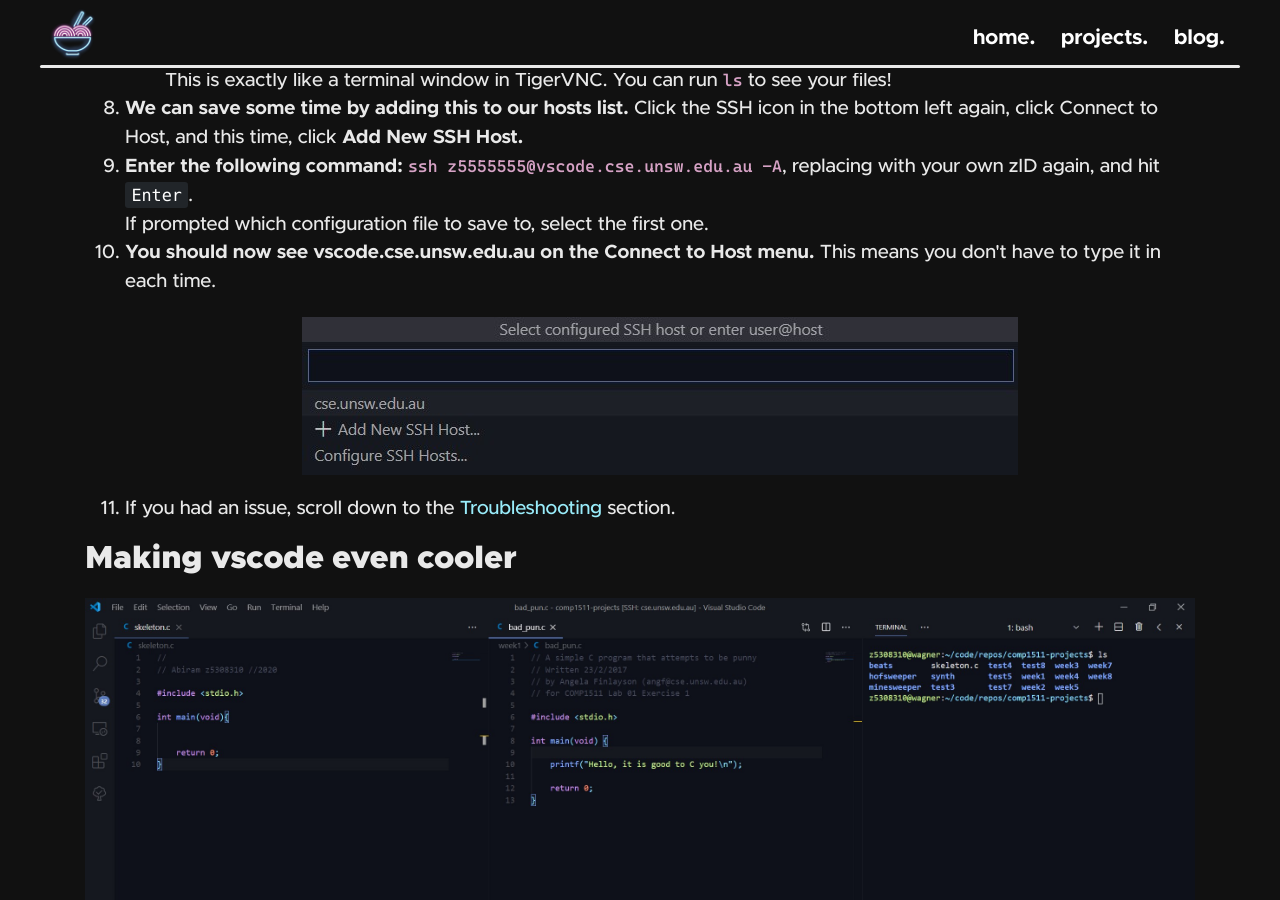
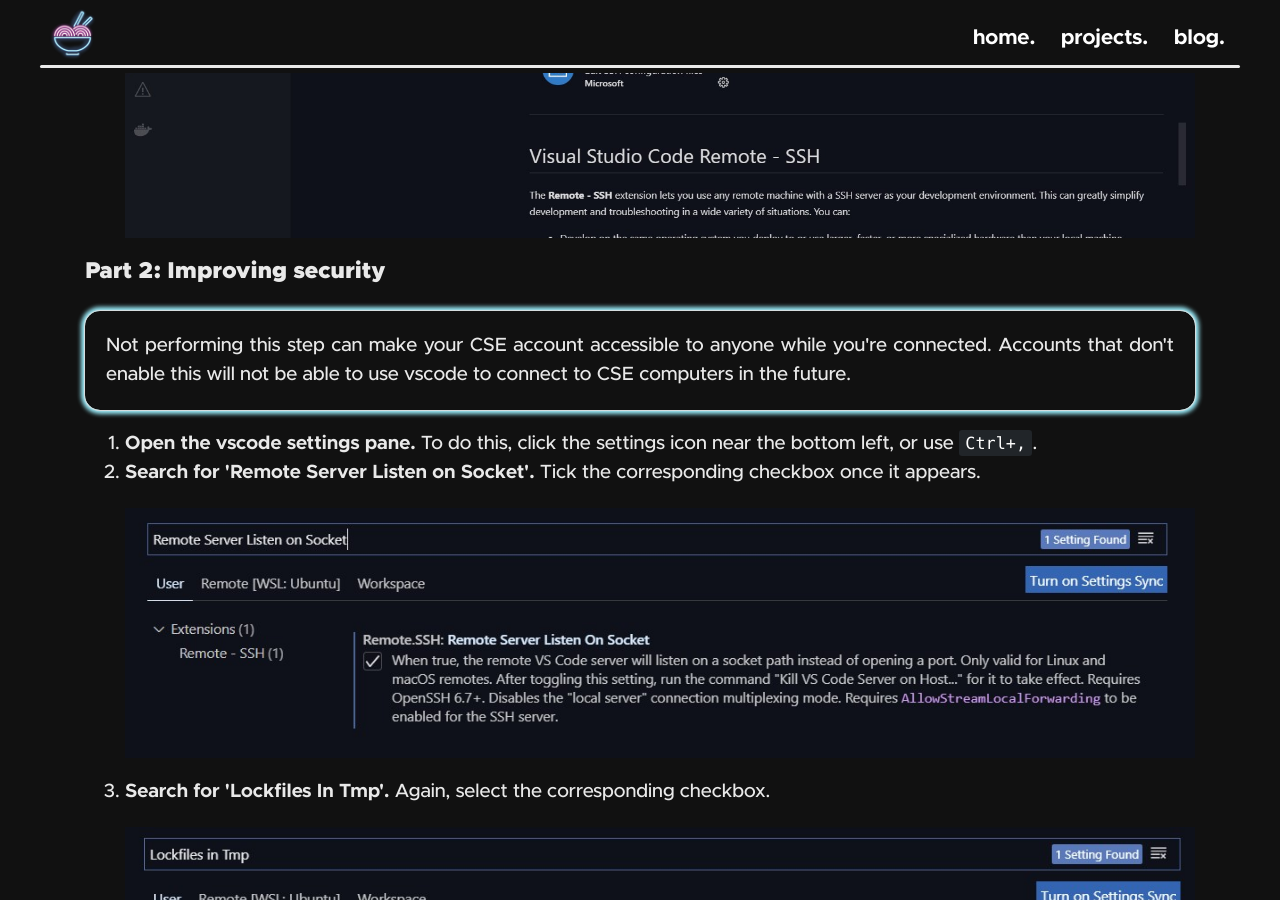
Before and after one commit to jeffreydyao/abiramen.github.io, a Jekyll site: the page built from _posts/2020-09-18-vscode-and-cse.html, in a window 1280 px wide and 900 px high, scrolled down 2547 px. Built offline with Jekyll 4.4.1, drawn with Linux system fonts in a browser that asks for light colours; nearby versions of some CDN libraries; comment, search, counter and statistics services are not loaded; some of the changed text lies outside the part shown.

Commit message:
Update guide to address recent vulnerability

```diff
--- a/_posts/2020-09-18-vscode-and-cse.html
+++ b/_posts/2020-09-18-vscode-and-cse.html
@@ -3,13 +3,16 @@
 short: cse-setup
 title: vscode and cse
 time: 13 April 2020
-last-update: 19 September 2020
+last-update: 29 October 2020
 layout: post
 tags: unsw-cse guide vscode
 desc: If you're here, you're most likely a CSE student, or you're taking a CSE course. The goal of this post is to introduce you to Visual Studio Code, and SSH! There's also a fun bonus section if you make it to the end. :)
 ---
 <p>
     Hi there! If you're new here, welcome to CSE! We're going to be setting up vscode to communicate with CSE computers.
+    <br>
+    If you followed an older version of this guide and are here to fix your connection's security, please
+    <a href="#security">click here</a>. Otherwise, continue on :)
 </p>
 
 <h2>Why are we doing this?</h2>
@@ -61,18 +64,44 @@
     <br><br>
     Luckily for us, vscode has a way to use SSH to allow you to edit files and run commands on other computers.
 </p>
-
+<div class="alert">
+    If you're on macOS, use <kbd>Cmd</kbd> instead of <kbd>Ctrl</kbd>.
+</div>
+<h3>Part 1: Getting started</h3>
 <ol>
     <li><strong>Open vscode.</strong></li>
     <li><strong>Open the Extensions menu.</strong> You can access it using <kbd>Ctrl+Shift+X</kbd>.</li>
     <li><strong>Search for and install the Remote-SSH extension.</strong> Once this is done, you might be prompted to
-        reload the window.</li>
+        reload the window.
+    <img style="max-width:100%" src="/assets/images/blog/cse-setup/ssh-extension.jpg" alt="Install the SSH extension." />
+    </li>
+</ol>
+
+<h3 id="security">Part 2: Improving security</h3>
+<div class="alert">Not performing this step can make your CSE account accessible to anyone while you're connected.
+    Accounts
+    that don't enable this will not be able to use vscode to connect to CSE computers in the future.</div>
+<ol>
+    <li><strong>Open the vscode settings pane.</strong> To do this, click the settings icon near the bottom left, or
+        use <kbd>Ctrl+,</kbd>.</li>
+    <li>
+        <strong>Search for 'Remote Server Listen on Socket'.</strong> Tick the corresponding checkbox once it
+        appears.
+        <img style="max-width:100%" src="/assets/images/blog/cse-setup/socket.jpg" alt="Enable the Remote Server Listen on Socket option" />
+    </li>
+    <li>
+        <strong>Search for 'Lockfiles In Tmp'.</strong> Again, select the corresponding checkbox.
+        <img style="max-width:100%" src="/assets/images/blog/cse-setup/lockfiles.jpg" alt="Lockfiles In Tmp" />
+    </li>
+</ol>
+<p>Congrats! You're now safer from nefarious hackers, or inadvertent intruders.</p>
+<h3>Part 3: Logging in </h3>
+<ol>
     <li>
         <strong>Open the Remote-SSH menu.</strong> This can be done by clicking this button <img
             src="/assets/images/blog/cse-setup/ssh-icon.jpg" alt="SSH icon" /> in the bottom left. The menu should look
         like this:<br>
-        <img style="max-width:100%" src="/assets/images/blog/cse-setup/ssh-menu.jpg"
-            alt="SSH menu" />
+        <img style="max-width:100%" src="/assets/images/blog/cse-setup/ssh-menu.jpg" alt="SSH menu" />
     </li>
     <li>
         <strong>Click Connect to Host.</strong> In the field that shows up, type in
@@ -101,8 +130,7 @@
         <strong>You should now see vscode.cse.unsw.edu.au on the Connect to Host menu.</strong> This means you don't
         have to
         type it in each time.
-        <img style="max-width:100%"  src="/assets/images/blog/cse-setup/ssh-menu-2.jpg"
-            alt="SSH menu" />
+        <img style="max-width:100%" src="/assets/images/blog/cse-setup/ssh-menu-2.jpg" alt="SSH menu" />
     </li>
     <li>
         If you had an issue, scroll down to the <a href="#troubleshooting"
@@ -110,9 +138,9 @@
         section.
     </li>
 </ol>
+
 <h2>Making vscode even cooler</h2>
-<img style="max-width:100%"  src="/assets/images/blog/cse-setup/vscode.jpg"
-    alt="My vscode over SSH" />
+<img style="max-width:100%" src="/assets/images/blog/cse-setup/vscode.jpg" alt="My vscode over SSH" />
 <h3>Editor rulers</h3>
 <p>The COMP1511 style guide requires you to make sure your lines of code aren't longer than 80 characters (and
     it's good
@@ -150,7 +178,7 @@
 <p>vscode has heaps of themes and extensions. Some which I use:</p>
 <ul>
     <li><strong>C/C++ Snippets.</strong> Occasionally saves time with suggestions. Make sure to install from your
-    Remote-SSH window.</li>
+        Remote-SSH window.</li>
     <li><strong>Material Icon Theme.</strong></li>
     <li><strong>Dainty and Dainty - Material Theme.</strong> I personally use Dainty - Material Theme Ocean.
     </li>
@@ -242,7 +270,8 @@
 <h4>Part 3: Telling vscode on your computer to use your new keys</h4>
 <ol>
 
-    <li><strong>On your local machine, open the SSH menu in vscode.</strong> Click the SSH icon in the bottom left, then <strong>Open Configuration
+    <li><strong>On your local machine, open the SSH menu in vscode.</strong> Click the SSH icon in the bottom left, then
+        <strong>Open Configuration
             File</strong>, and select the first option. You
         should see something like this:<br>
         <pre>
@@ -290,16 +320,26 @@
 <ol>
     <li><strong>Log in to the CSE servers using TigerVNC.</strong></li>
     <li><strong>Open a terminal.</strong></li>
-    <li><strong>Run the following command: </strong><code>rm -r ~/.vscode-server</code>. Make sure to copy and paste this command carefully.</li>
+    <li><strong>Run the following command: </strong><code>rm -r ~/.vscode-server</code>. Make sure to copy and paste
+        this command carefully.</li>
 </ol>
 <p>
-    If this doesn't work, try some of the solutions <a href="https://stackoverflow.com/questions/59978826/why-ssh-connection-timed-out-in-vscode">at this link</a>.
+    If this doesn't work, try some of the solutions <a
+        href="https://stackoverflow.com/questions/59978826/why-ssh-connection-timed-out-in-vscode">at this link</a>.
 </p>
 
 <h2>Have feedback, or want to reach out?</h2>
 <p>If you've spotted an error, or have any suggestions or improvements that I can make, feel free to contact me! My
     details are at the bottom of this page.
 </p>
+
+<h2>Official guide</h2>
+<p>
+    As of late October 2020, CSE now has an official guide available for using vscode to connect over SSH.
+    While the steps you've just followed cover what's in the guide, and should be up-to-date as of the time of writing,
+    you can find the official guide <a href="https://www.cse.unsw.edu.au/~learn/homecomputing/vscode/">here</a>.
+</p>
+
 <h2>Thanks to the following people</h2>
 <ul>
     <li><a href="https://github.com/ralismark">ralismark</a></li>
```
Also changed, not shown: other parts of _posts/2020-09-18-vscode-and-cse.html (+2 -1 lines), assets/images/blog/cse-setup/lockfiles.jpg (added), assets/images/blog/cse-setup/socket.jpg (added), assets/images/blog/cse-setup/ssh-extension.jpg (added).
